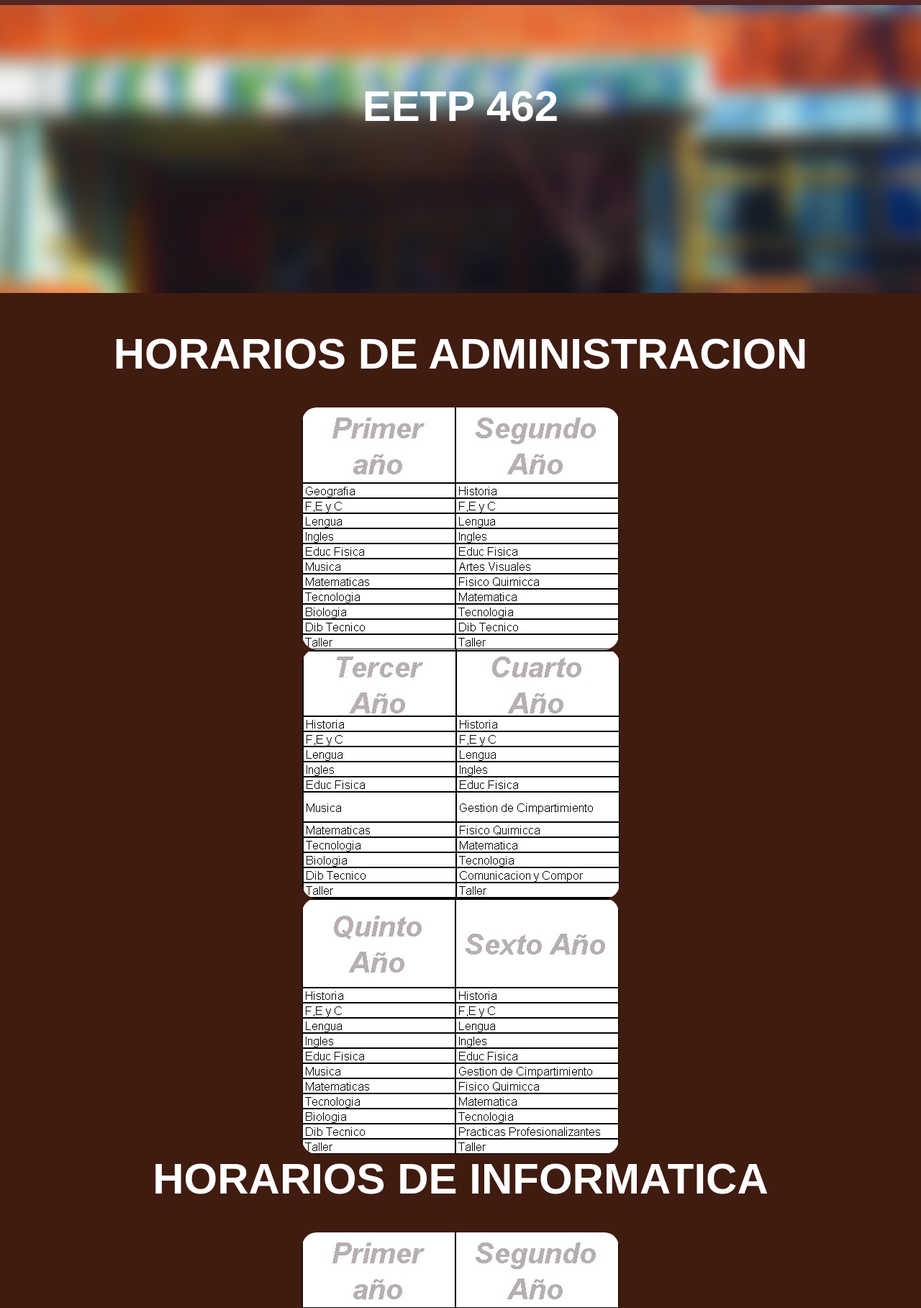
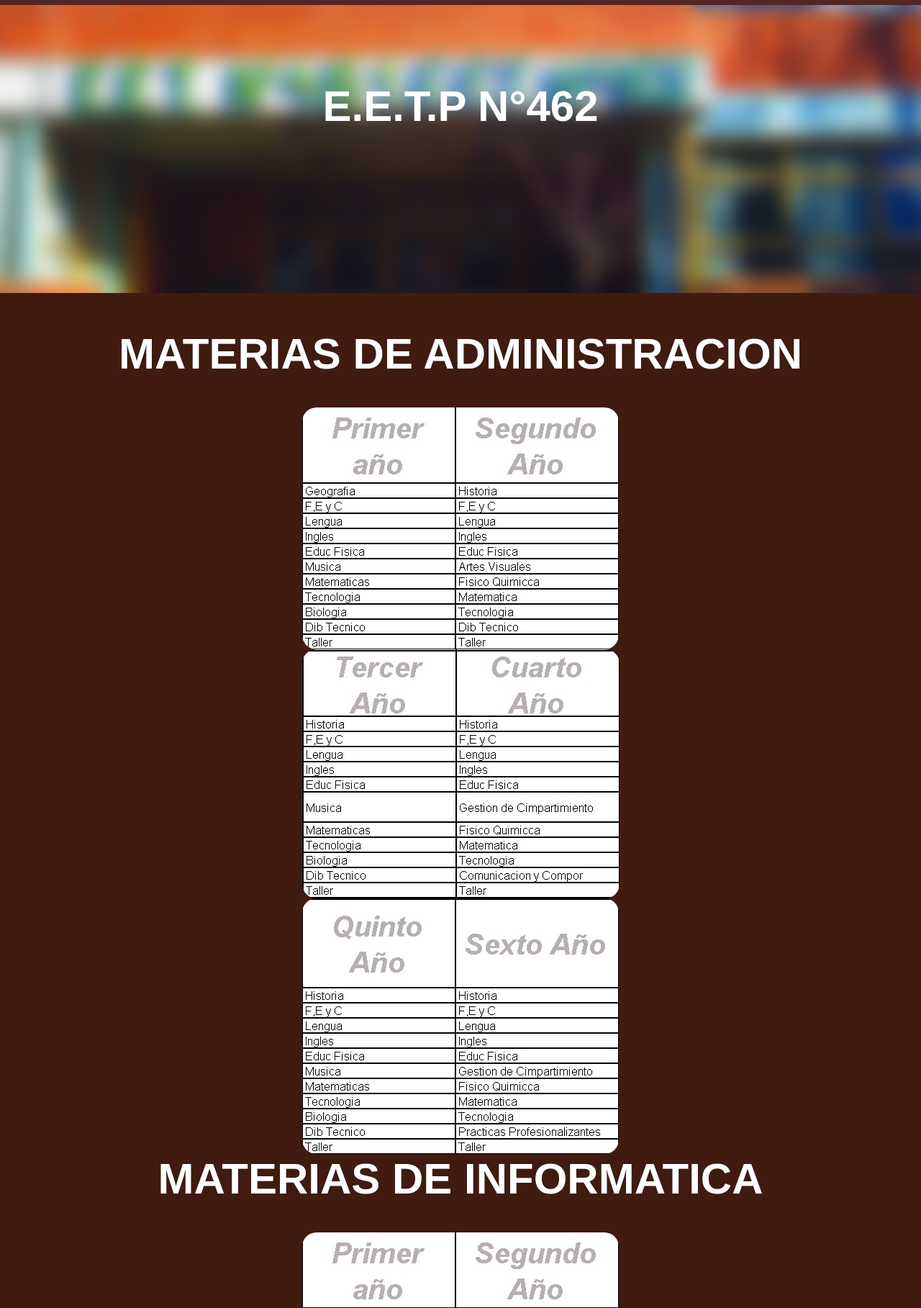
Before and after one commit to valenggp/Pagina-EETP-462, a plain HTML site: page sabermas.html in a window 1280 px wide. Shown: the part 73-1890 px from the top of the page at 72% size. Drawn offline with Linux system fonts and the light colour scheme.

Commit message:
Add files via upload

```diff
--- a/sabermas.html
+++ b/sabermas.html
@@ -35,15 +35,15 @@
    </nav>
  </div>
  <header class="content header">
-   <h2 class="titulo">EETP 462</h2>
+   <h2 class="titulo">E.E.T.P N°462</h2>
 
 </header>
 <section class="content inf">
-    <h2 class="titulo">HORARIOS DE ADMINISTRACION</h2>
+    <h2 class="titulo">MATERIAS DE ADMINISTRACION</h2>
    <img src="1.jpeg">
    <img src="2.jpeg">
    <img src="3.jpeg">
-   <h2 class="titulo">HORARIOS DE INFORMATICA</h2>
+   <h2 class="titulo">MATERIAS DE INFORMATICA</h2>
    <img src="1.jpeg">
    <img src="2.jpeg">
    <img src="3.jpeg">
```
Also changed, not shown: index.html (+3 -3 lines), novedades.html (+4 -3 lines).
